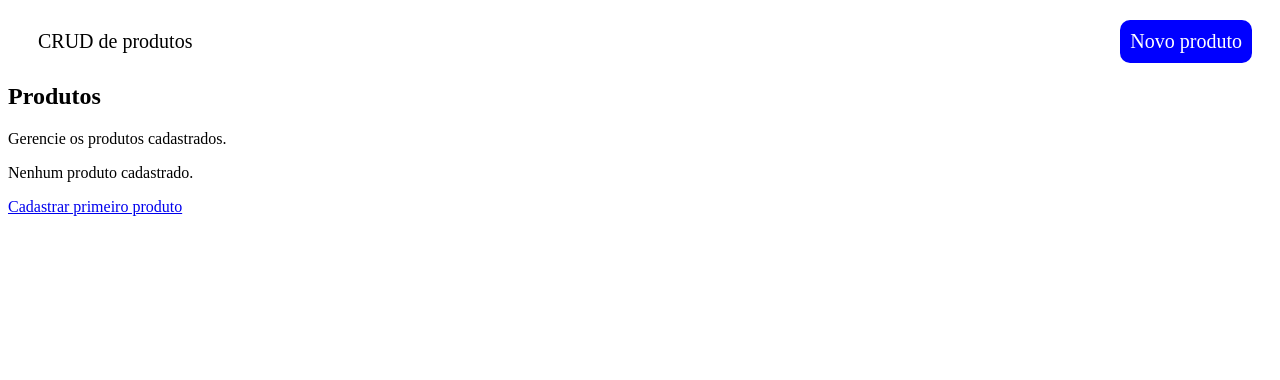
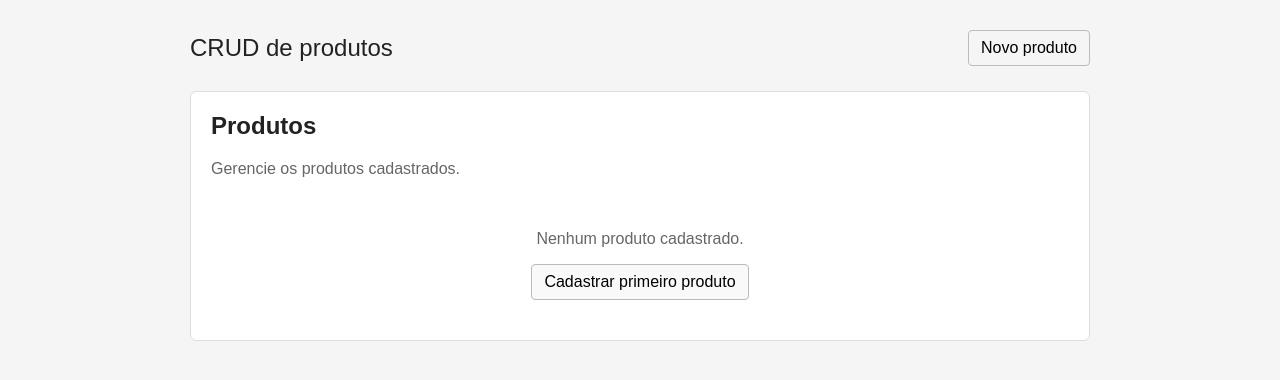
Before and after one commit to DutraBrun0/CRUD, a Flask app: page / in a window 1280 px wide. Shown: the top 380 px of the page. Run offline with Flask 3, Linux system fonts and the light colour scheme; data that the repository does not hold is empty.

Commit message:
Adiciona o css

```diff
--- a/static/style.css
+++ b/static/style.css
@@ -1,27 +1,151 @@
-.cabecalho{
+body {
+    background: #f5f5f5;
+    color: #222;
+    font-family: Arial, sans-serif;
+    margin: 0;
+}
+
+.container {
+    margin: 30px auto;
+    max-width: 900px;
+    padding: 0 20px;
+}
+
+.cabecalho {
+    align-items: center;
     display: flex;
     justify-content: space-between;
-    margin: 20px;
-    font-size: 20px;
-
-
-}
-.logo{
-    margin-right: 25px;
-    text-decoration: none;
-    color: black;
-    padding: 10px;
-
+    margin-bottom: 25px;
 }
 
-.botao_primario{
-    background-color: blue;
-    padding: 10px;
-    border-radius: 10px;
-    color: white;
+.logo {
+    color: #222;
+    font-size: 24px;
     text-decoration: none;
 }
-.botao_primario:hover{
+
+.card {
+    background: white;
+    border: 1px solid #ddd;
+    border-radius: 6px;
+    padding: 20px;
+}
+
+h1 {
+    margin-top: 0;
+}
+
+.titulo-secao p {
+    color: #666;
+}
+
+.botao {
+    background: white;
+    border: 1px solid #bbb;
+    border-radius: 4px;
+    color: #222;
+    cursor: pointer;
+    display: inline-block;
+    padding: 8px 12px;
+    text-decoration: none;
+}
+
+.botao.primario {
+    background: #f9f9f9;
+    border: 1px solid #bbb;
+    color: rgb(0, 0, 0);
+}
+.botao.primario:hover{
     transform: scale(1.05);
-    transition: 0.2s;
+    transition: 0.3s;
 }
+.botao.perigo {
+    color: #b91c1c;
+}
+
+.botao.pequeno {
+    padding: 5px 8px;
+}
+.botao_novo{
+    color: rgb(0, 0, 0);
+    border-radius: 10px;
+    border: 1px solid #bbb;
+    border-radius: 4px;
+    display: inline-block;
+    padding: 8px 12px;
+    text-decoration: none;
+}
+.botao_novo:hover{
+    transform: scale(1.05);
+    transition: 0.3s;
+}
+.acoes {
+    align-items: center;
+    display: flex;
+    gap: 8px;
+    justify-content: flex-end;
+}
+
+.acoes form {
+    margin: 0;
+}
+
+table {
+    border-collapse: collapse;
+    width: 100%;
+}
+
+th,
+td {
+    border-bottom: 1px solid #ddd;
+    padding: 12px 8px;
+    text-align: left;
+}
+
+th {
+    background: #fafafa;
+}
+
+label {
+    display: block;
+    margin: 15px 0 5px;
+}
+
+input,
+textarea {
+    border: 1px solid #bbb;
+    border-radius: 4px;
+    box-sizing: border-box;
+    font: inherit;
+    padding: 8px;
+    width: 100%;
+}
+
+.acoes-formulario {
+    display: flex;
+    gap: 8px;
+    justify-content: center;
+    margin-top: 20px;
+}
+
+.alerta {
+    border-radius: 4px;
+    margin-bottom: 15px;
+    padding: 10px;
+}
+
+.alerta.sucesso {
+    background: #dcfce7;
+    color: #166534;
+}
+
+.alerta.erro {
+    background: #fee2e2;
+    color: #991b1b;
+}
+
+.vazio {
+    color: #666;
+    padding: 20px 0;
+    text-align: center;
+}
--- a/templates/base.html
+++ b/templates/base.html
@@ -10,7 +10,7 @@
     <main class="container">
         <header class="cabecalho">
             <a class="logo" href="{{ url_for('index') }}">CRUD de produtos</a>
-            <a class="botao_primario" href="{{ url_for('novo') }}">Novo produto</a>
+            <a class="botao_novo" href="{{ url_for('novo') }}">Novo produto</a>
         </header>
 
         {% with mensagens = get_flashed_messages(with_categories=true) %}
```
